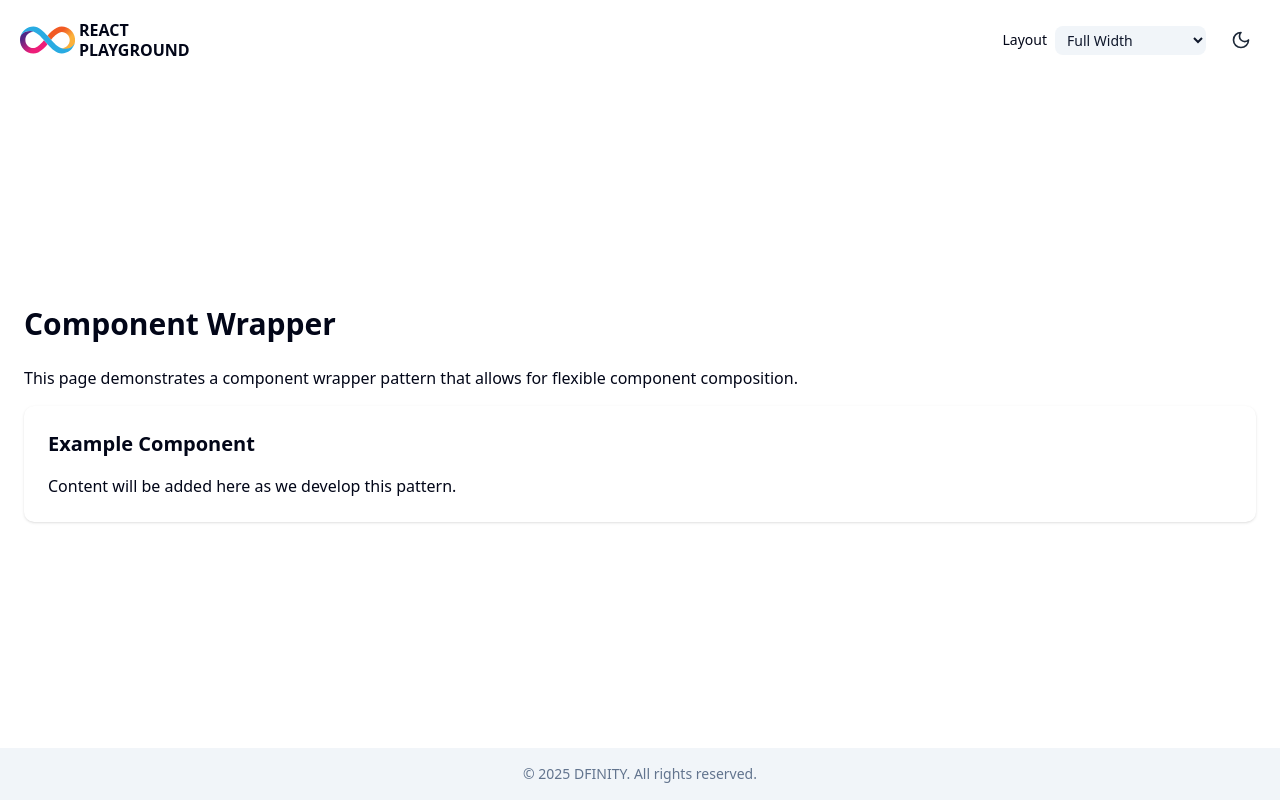
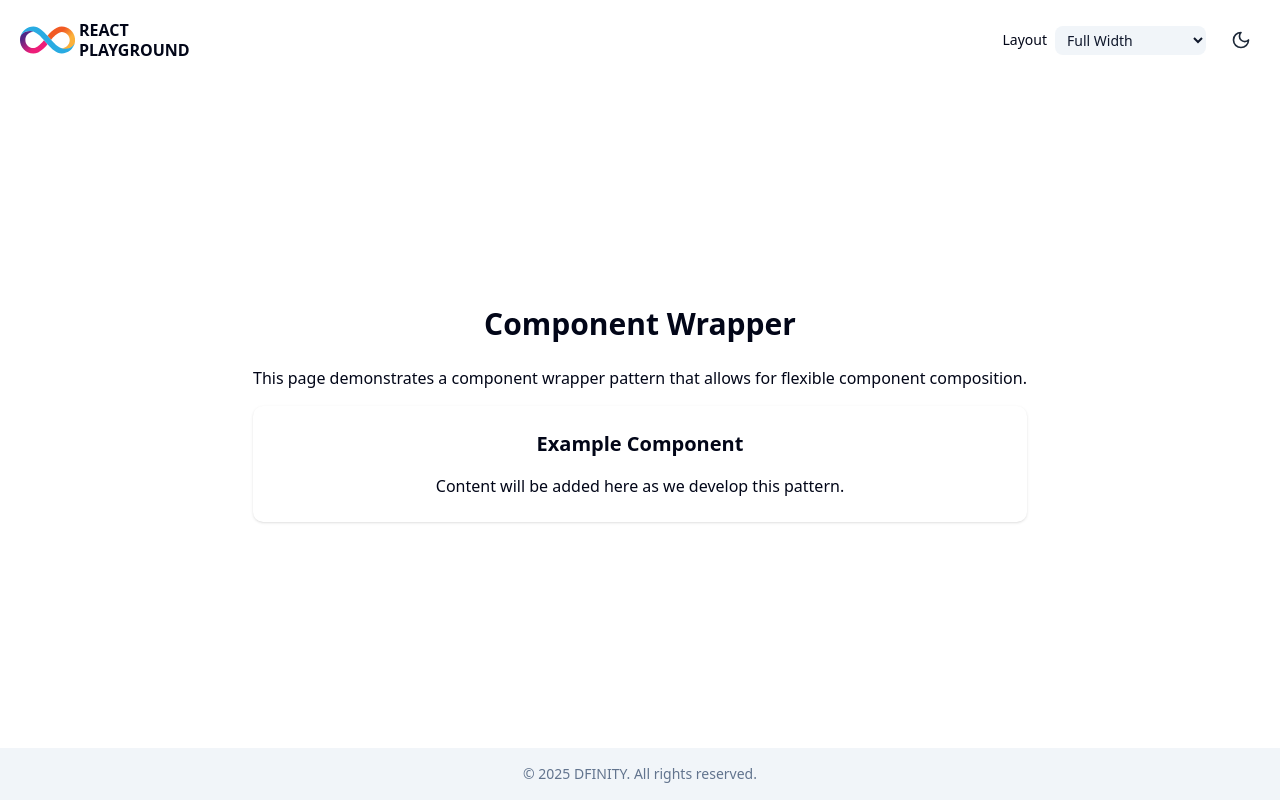
Before and after one commit to jasontoups-dfinity/react-playground, a React (Vite) app: page /component-wrapper in a window 1280 px wide. Built offline with nearby package versions, Linux system fonts and the light colour scheme.

Commit message:
updated the layout resizing feature

```diff
--- a/memory-bank/activeContext.md
+++ b/memory-bank/activeContext.md
@@ -239,6 +239,7 @@ We're configuring the project as a GitHub Template with:
 - **2025-05-21**: Fixed text wrapping in ProjectButton by adding whitespace-normal to description paragraph
 - **2025-05-21**: Updated ProjectButton text alignment to be left-aligned for better readability
 - **2025-05-21**: Implemented page width control feature for responsive design testing with layout selector in header
+- **2025-05-21**: Enhanced visual distinction between layout and browser width with ContentContainer component and width indicator
 
 ## Implemented Feature: Page Width Control
 
--- a/memory-bank/progress.md
+++ b/memory-bank/progress.md
@@ -191,6 +191,7 @@ This document tracks the development progress of the React Playground template,
 - **2025-05-21**: Fixed text wrapping in ProjectButton by adding whitespace-normal to description paragraph
 - **2025-05-21**: Updated ProjectButton text alignment to be left-aligned for better readability
 - **2025-05-21**: Implemented page width control feature with layout selector in header for responsive design testing
+- **2025-05-21**: Enhanced visual distinction between layout and browser width with ContentContainer component and width indicator
 
 ## Next Actions
 
--- /dev/null
+++ b/src/components/ContentContainer.tsx
@@ -0,0 +1,11 @@
+import React from 'react';
+
+interface ContentContainerProps {
+  children: React.ReactNode;
+}
+
+const ContentContainer: React.FC<ContentContainerProps> = ({ children }) => {
+  return <div className="content-container max-w-7xl rounded-lg text-center p-6">{children}</div>;
+};
+
+export default ContentContainer;
--- a/src/components/LayoutWrapper.tsx
+++ b/src/components/LayoutWrapper.tsx
@@ -17,13 +17,26 @@ const LayoutWrapper: React.FC<LayoutWrapperProps> = ({ children }) => {
     mobile: 'max-w-sm', // ~384px
   };
 
+  // Display names for the width presets
+  const presetLabels: Record<PageWidthPreset, string> = {
+    'full-width': 'Full Width',
+    desktop: 'Desktop (1152px)',
+    tablet: 'Tablet (768px)',
+    mobile: 'Mobile (384px)',
+  };
+
   return (
-    <main className="outer-container flex flex-col items-center justify-center w-full h-full bg-background/50">
+    <main className="outer-container flex flex-col items-center justify-center w-full h-full bg-muted/20">
       <div
-        className={`resizable-container flex flex-col items-center justify-center h-full ${widthClasses[widthPreset]} mx-auto transition-all duration-300 bg-background`}
+        className={`resizable-container flex flex-col items-center justify-center h-full ${widthClasses[widthPreset]} mx-auto transition-all duration-300 relative bg-background`}
         style={{
-          boxShadow: widthPreset !== 'full-width' ? '0 0 0 1px rgba(0,0,0,0.05)' : undefined,
+          boxShadow: widthPreset !== 'full-width' ? '0 0 0 2px var(--border)' : undefined,
         }}>
+        {widthPreset !== 'full-width' && (
+          <div className="absolute top-0 right-0 bg-muted text-muted-foreground text-xs px-2 py-1 rounded-bl">
+            {presetLabels[widthPreset]}
+          </div>
+        )}
         {children}
       </div>
     </main>
--- a/src/components/Main.tsx
+++ b/src/components/Main.tsx
@@ -6,6 +6,7 @@ import viteLogo from '../assets/logos/vite.svg';
 import tailwindLogo from '../assets/logos/tailwind.svg';
 import shadcnLogo from '../assets/logos/shadcn.svg';
 import { usePageTitle } from '../lib/TitleContext';
+import ContentContainer from './ContentContainer';
 
 const Main: React.FC = () => {
   const { setPageTitle } = usePageTitle();
@@ -27,7 +28,7 @@ const Main: React.FC = () => {
   ];
 
   return (
-    <div className="content-container max-w-7xl mx-auto text-center p-6">
+    <ContentContainer>
       <h1 className="text-4xl font-bold mb-3">React Playground</h1>
       <p className="text-xl mb-10">Build something quickly.™️</p>
 
@@ -96,7 +97,7 @@ const Main: React.FC = () => {
           />
         ))}
       </div>
-    </div>
+    </ContentContainer>
   );
 };
 
--- a/src/pages/ComponentWrapper.tsx
+++ b/src/pages/ComponentWrapper.tsx
@@ -1,5 +1,6 @@
 import React, { useEffect } from 'react';
 import { usePageTitle } from '../lib/TitleContext';
+import ContentContainer from '../components/ContentContainer';
 
 const ComponentWrapper: React.FC = () => {
   const { setPageTitle } = usePageTitle();
@@ -8,7 +9,7 @@ const ComponentWrapper: React.FC = () => {
     setPageTitle('Component Wrapper');
   }, [setPageTitle]);
   return (
-    <div className="container mx-auto p-6">
+    <ContentContainer>
       <h1 className="text-3xl font-bold mb-6">Component Wrapper</h1>
       <p className="mb-4">
         This page demonstrates a component wrapper pattern that allows for flexible component
@@ -18,7 +19,7 @@ const ComponentWrapper: React.FC = () => {
         <h2 className="text-xl font-semibold mb-4">Example Component</h2>
         <p>Content will be added here as we develop this pattern.</p>
       </div>
-    </div>
+    </ContentContainer>
   );
 };
 
```
